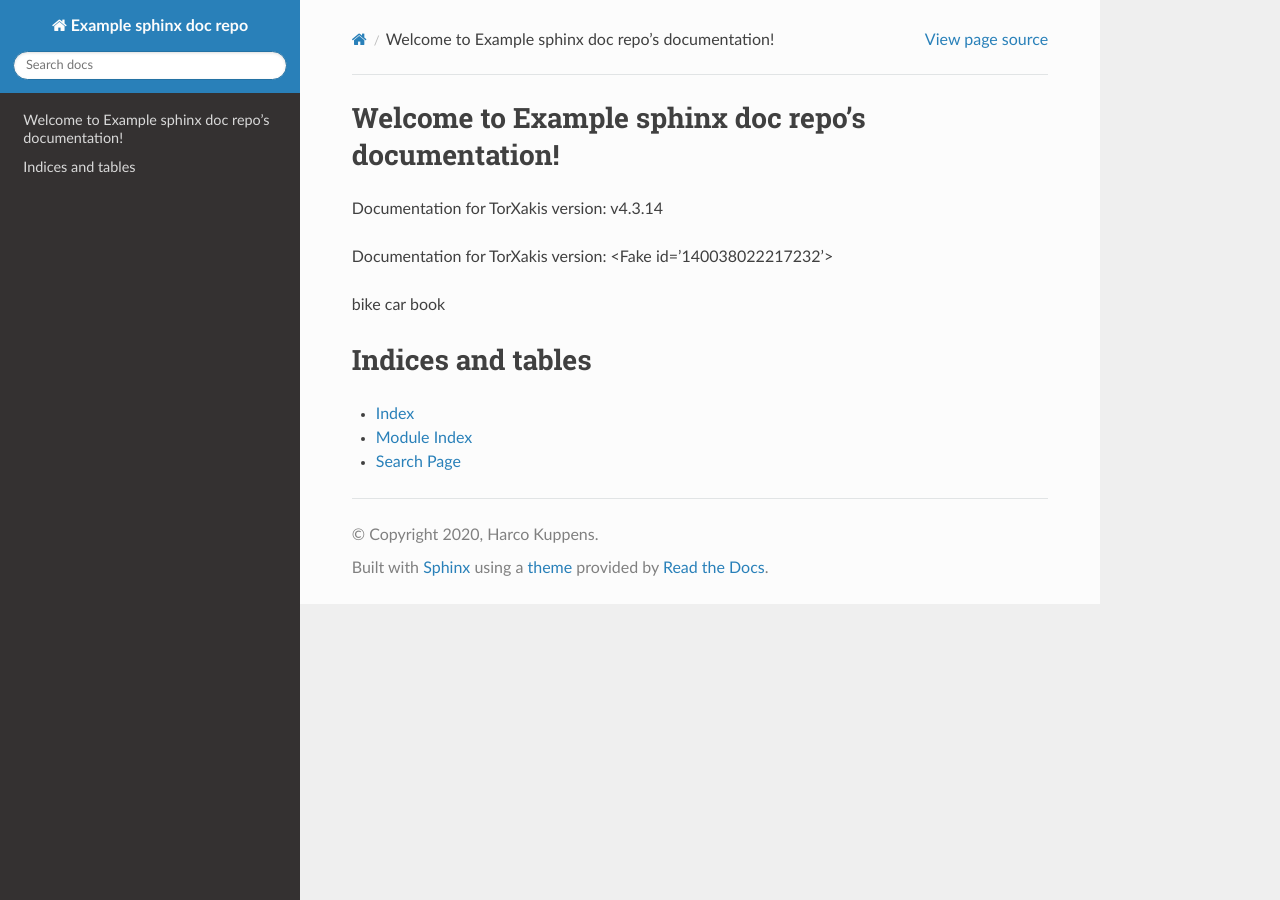
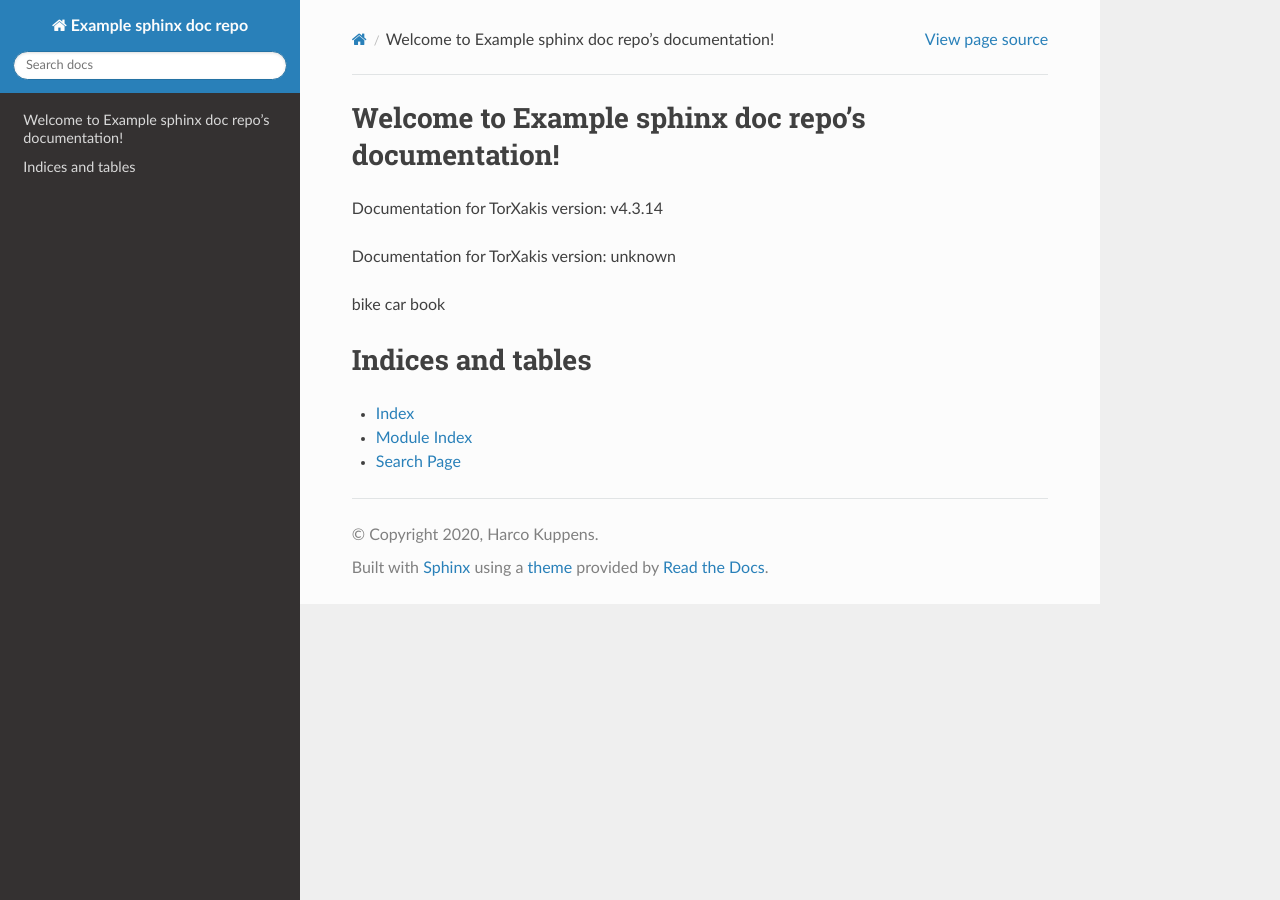
Before and after one commit to harcokuppens/continuous_publishing, a Sphinx documentation site: the page built from source/index.rst, in a window 1280 px wide. Built offline with Sphinx 7.4.7 and the Read the Docs theme 2.0.0, drawn with Linux system fonts in a browser that asks for light colours; the version number could not be read and is left out; some of the changed lines change nothing that is shown.

Commit message:
improve workflow

```diff
--- a/source/conf.py
+++ b/source/conf.py
@@ -32,7 +32,10 @@ with open('TOOLVERSION.txt') as f:
     toolversion = f.readline()
 
 import os
-pdfdocumenturl=os.environ['DOCUMENT_URL_PDF']
+pdfdocumenturl=os.environ.get('DOCUMENT_URL_PDF')
+if not pdfdocumenturl:
+    pdfdocumenturl="unknown"
+
 rst_epilog = '.. |toolversion| replace:: %s' % toolversion
 rst_prolog = '.. |pdfdocumenturl| replace:: %s' % pdfdocumenturl
 #doc_base_url="https://harcokuppens.github.io/example_sphinx_doc_repo/"
```
